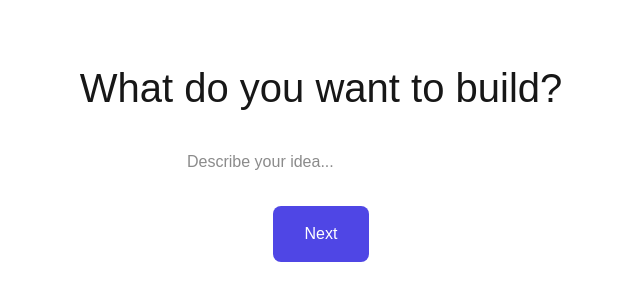
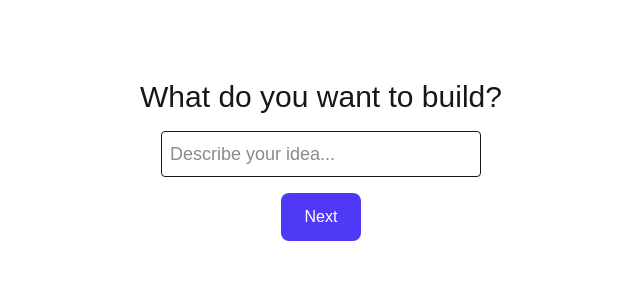
Before and after one commit to GhostPass525/my-platform, a Next.js app: page / in a window 1280 px wide. Shown: the part 240-540 px from the top of the page, without its empty margins (319-959 px from the left). Built offline with nearby package versions, Linux system fonts and the light colour scheme.

Commit message:
Fix build: add interactive page for AI platform

```diff
--- a/app/page.tsx
+++ b/app/page.tsx
@@ -1,36 +1,38 @@
+'use client';
+
 import React, { useState } from 'react';
 
 export default function Home() {
   const [step, setStep] = useState(0);
-  const [answer, setAnswer] = useState("");
+  const [answer, setAnswer] = useState('');
 
   const handleNext = () => {
-    if (step === 0 && answer.trim() === "") return; // prevent empty
+    if (step === 0 && answer.trim() === '') return;
     setStep(step + 1);
   };
 
   return (
-    <main style={{ display: 'flex', flexDirection: 'column', alignItems: 'center', justifyContent: 'center', minHeight: '100vh', fontFamily: 'sans-serif', textAlign: 'center', padding: '2rem' }}>
+    <main className="flex flex-col items-center justify-center min-h-screen text-center p-8">
       {step === 0 && (
         <>
-          <h1 style={{ fontSize: '2.5rem', marginBottom: '1rem' }}>What do you want to build?</h1>
+          <h1 className="text-3xl mb-4">What do you want to build?</h1>
           <input
             type="text"
             placeholder="Describe your idea..."
             value={answer}
             onChange={(e) => setAnswer(e.target.value)}
-            style={{ padding: '1rem', fontSize: '1rem', width: '300px', marginBottom: '1rem' }}
+            className="p-2 mb-4 border rounded w-80 text-lg"
           />
           <button
             onClick={handleNext}
-            style={{ padding: '1rem 2rem', fontSize: '1rem', backgroundColor: '#4f46e5', color: 'white', borderRadius: '8px', cursor: 'pointer' }}
+            className="px-6 py-3 bg-indigo-600 text-white rounded-lg"
           >
             Next
           </button>
         </>
       )}
       {step === 1 && (
-        <h2 style={{ fontSize: '2rem' }}>Amazing! You want to build: "{answer}"</h2>
+        <h2 className="text-2xl">Amazing! You want to build: "{answer}"</h2>
       )}
     </main>
   );
```
